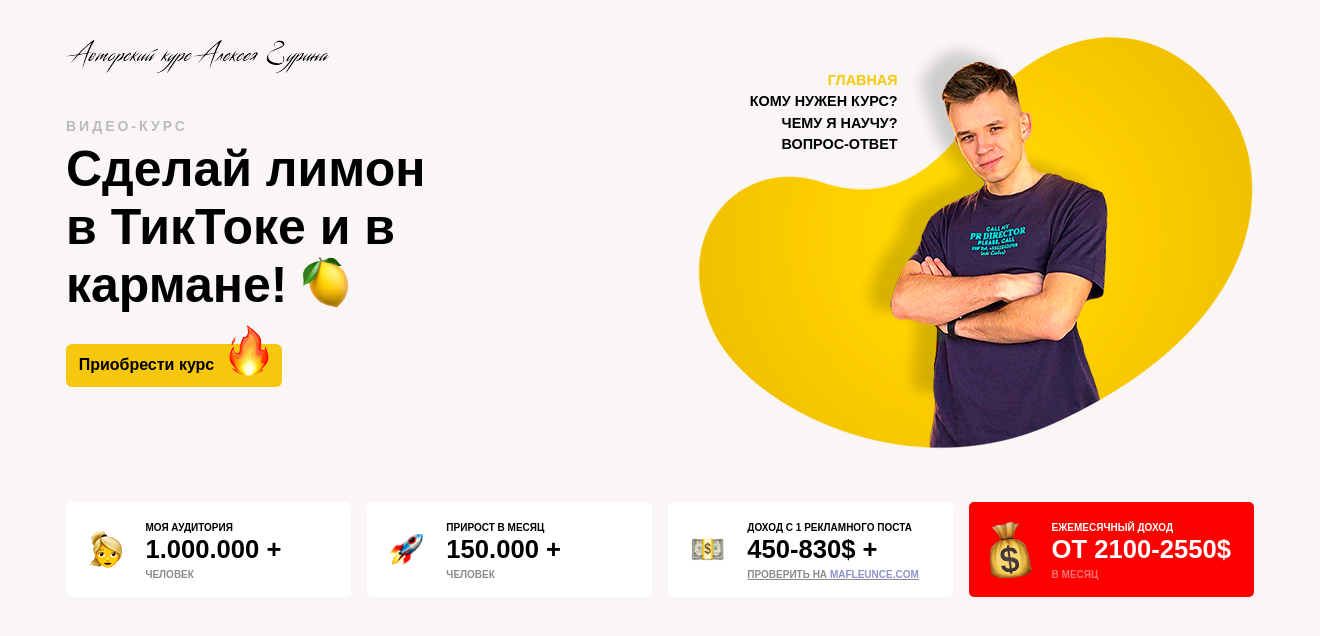
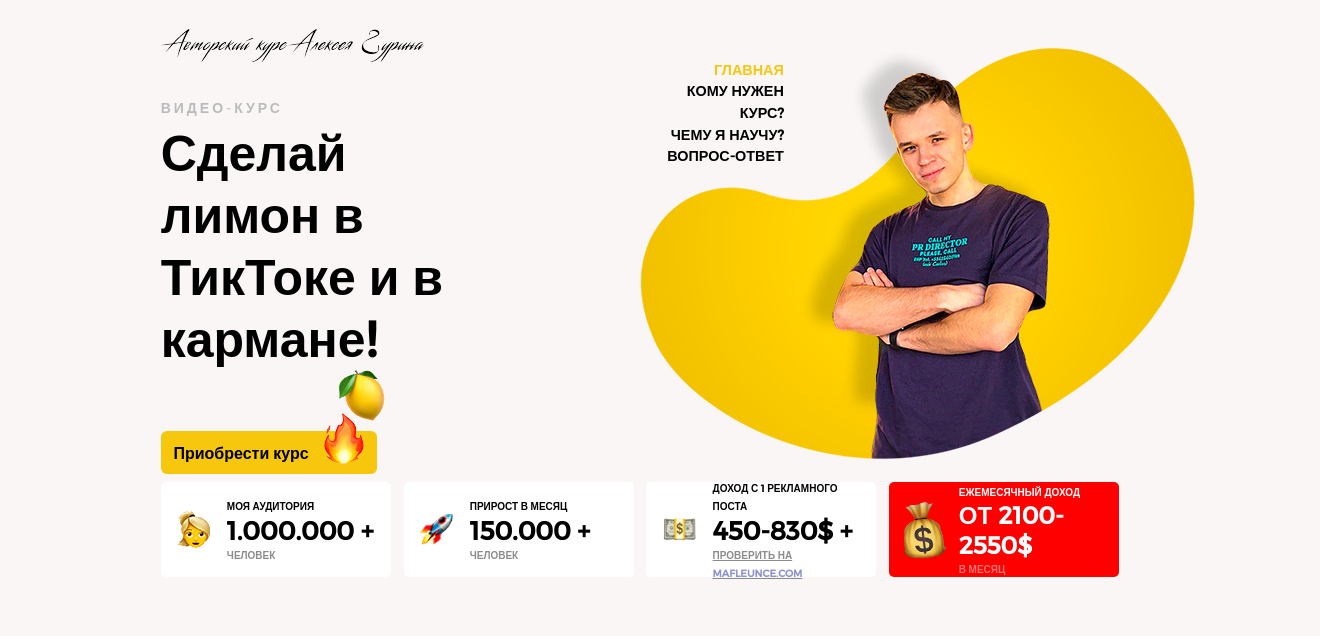
Before and after one commit to NIKKI256/Tik_tok, a plain HTML site: page main.html in a window 1280 px wide. Shown: the whole page, 1320 px wide, since content can reach past the window. Drawn offline with Linux system fonts and the light colour scheme.

Commit message:
without adapt

```diff
--- /dev/null
+++ b/assets/fonts.css
@@ -0,0 +1,8 @@
+@font-face{
+    font-family: "Montserrat";
+    src: url('../fonts/montserrat/montserrat.ttf');
+    src: url('../fonts/montserrat/montserrat.woff');
+    src: url('../fonts/montserrat/montserrat.woff2');
+    font-style: normal;
+    font-weight: normal;
+}
--- a/assets/style.css
+++ b/assets/style.css
@@ -7,7 +7,7 @@
 }
 
 .main_content{
-    width: 1320px;
+    width: 74.9%;
     margin: auto;
     /*border: solid 1px black;*/
 }
@@ -25,6 +25,7 @@
 }
 
 .block_left{
+    transition: 2s linear;
     height: 415px;
     width: 50%;
     /*border: solid 1px black;*/
@@ -33,18 +34,18 @@
 .block_left p{
     margin-top: 7%;
     color: #bbbbbb;
-    font-family: Arial, Helvetica, sans-serif;
+    font-family: "Montserrat", sans-serif;
     font-size: 14px;
-    font-weight: 600;
+    font-weight: 550;
     /*border: solid 1px black;*/
     letter-spacing: 3px;
 }
 
 .block_left h1{
     margin-top: 1%;
-    font-family: Arial, Helvetica, sans-serif;
+    font-family: "Montserrat", sans-serif;
     font-weight: 700;
-    width: 68%;
+    width: 67%;
     font-size: 50px;
     /*border: solid 1px black;*/
 }
@@ -65,7 +66,7 @@
     border-radius: 6px;
     width: 216px;
     font-size: 1em;
-    font-family: Arial, Helvetica, sans-serif;
+    font-family: "Montserrat", sans-serif;
     font-weight: 600;
     cursor: pointer;
 }
@@ -90,13 +91,13 @@
 .hrefs{
     top: 30px;
     line-height: 1.5;
-    /*border: solid 1px black;*/
+   /* border: solid 1px black;*/
     width: 40%;
     display: flex;
+    font-family: "Montserrat", sans-serif;
     flex-direction: column;
     text-align: right;
     font-size: 0.9em;
-    font-family: Arial, Helvetica, sans-serif;
     font-weight: 700;
     z-index: 2;
 }
@@ -128,16 +129,11 @@
     align-items: center;
 }
 
-.block_of_information:hover{
-    transition: 0.5s linear;
-    height: 115px;
-    border: solid 1px #bbbbbb;
-}
-
 .block_of_blocks{
     margin-top: 4%;
     display: flex;
     justify-content:space-between;
+    /*border: solid 1px black;*/
 }
 
 .block_of_information img{
@@ -151,21 +147,40 @@
 }
 
 .info h1{
-    font-family: Arial, Helvetica, sans-serif;
+    font-family: "Montserrat", sans-serif;
+    font-size: 1.6em;
+}
+
+.info h1{
+    font-family: "Montserrat", sans-serif;
     font-size: 1.6em;
 }
 
 .info span{
-    font-family: Arial, Helvetica, sans-serif;
+    font-family: "Montserrat", sans-serif;
     font-weight: 600;
     font-size: 10px;
     color: black;
 }
 
 .info span:last-child{
-    font-family: Arial, Helvetica, sans-serif;
+    font-family: "Montserrat", sans-serif;
     font-size: 10px;
     color: #8c8c8c;
 }
 
-/*/////////////////////////////////////////*/
+@media only screen
+and (max-width:1322px){
+    .block_content{
+        width: 100%;
+    }
+
+    .block_right img{
+        /*border: solid 1px pink;*/
+        float: left;
+    }
+
+    .hrefs{
+        width: 30%;
+    }
+}
--- a/main.html
+++ b/main.html
@@ -4,6 +4,7 @@
     <meta charset="UTF-8">
     <meta name="viewport" content="width=device-width, initial-scale=1.0">
     <link rel="stylesheet" href="assets/style.css">
+    <link rel="stylesheet" href="assets/fonts.css">
     <title>Tik-Tok</title>
 </head>
 <body>
@@ -72,7 +73,7 @@
                             src="img/icon4.png">
                             <div class="info">
                                 <span style="color: white;">ЕЖЕМЕСЯЧНЫЙ ДОХОД</span>
-                                <h1  style="color: white;">ОТ 2100-2550$</h1>
+                                <h1  style="color: white; font-size: 1.5em;">ОТ 2100-2550$</h1>
                                 <span style="color: #ff7373;">В МЕСЯЦ</span>
                             </div>
                         </div>
@@ -83,4 +84,3 @@
     </main>
 </body>
 </html>
-<!--//////////////////////////////////////////-->
```
Also changed, not shown: fonts/montserrat/montserrat.ttf (added), fonts/montserrat/montserrat.woff (added), fonts/montserrat/montserrat.woff2 (added).
